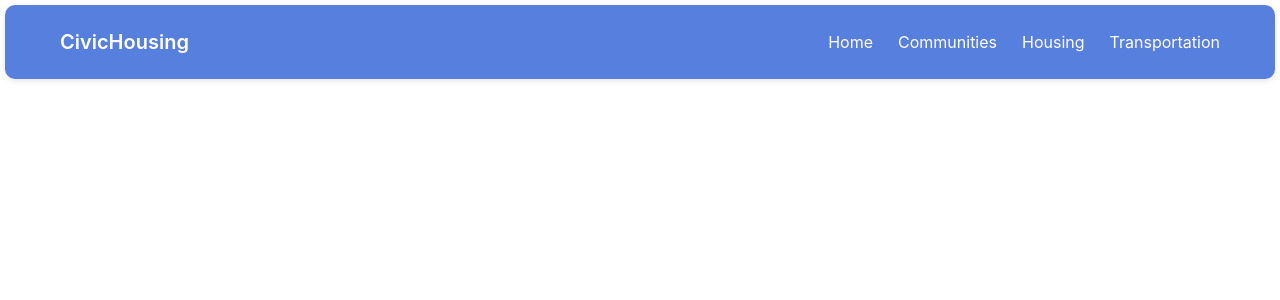
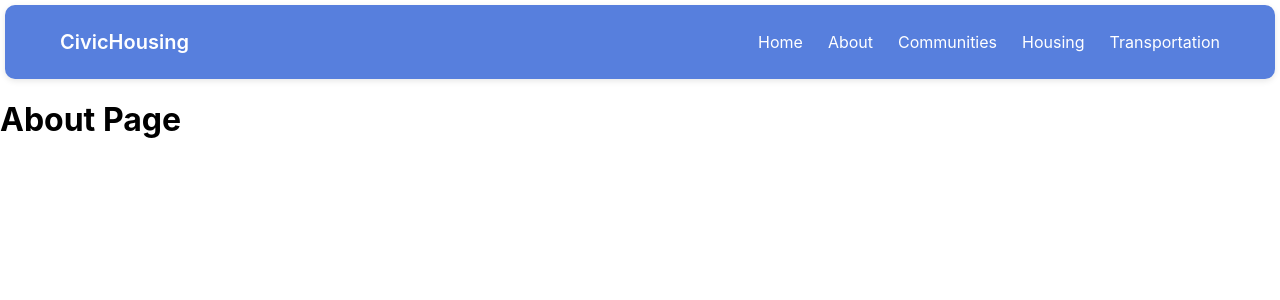
Before and after one commit to harinik961/CivicHousing, a React (Create React App) app in the folder frontend/: page /about in a window 1280 px wide. Shown: the top 300 px of the page. Built offline with nearby package versions, Linux system fonts and the light colour scheme.

Commit message:
STRUCTURE

```diff
--- a/frontend/src/App.js
+++ b/frontend/src/App.js
@@ -1,9 +1,13 @@
 import { BrowserRouter as Router, Routes, Route } from "react-router-dom";
+
 import Navbar from "./components/Navbar";
+
 import Home from "./pages/home";
-import Community from "./pages/Community";
-import Housing from "./pages/Housing";
-import Transportation from "./pages/Transportation";
+import Community from "./pages/Communities/Community";
+import Housing from "./pages/Housing/Housing";
+import Transportation from "./pages/Transportation/Transportation";
+import About from "./pages/About";
+
 function App() {
   return (
     <Router>
@@ -14,6 +18,7 @@
         <Route path="/community" element={<Community />} />
         <Route path="/housing" element={<Housing />} />
         <Route path="/transportation" element={<Transportation />} />
+        <Route path="/about" element={<About />} />
       </Routes>
     </Router>
   );
--- a/frontend/src/components/Navbar.js
+++ b/frontend/src/components/Navbar.js
@@ -8,9 +8,11 @@
 
       <div className="nav-links">
         <Link to="/">Home</Link>
+        <Link to="/about">About</Link>
         <Link to="/community">Communities</Link>
         <Link to="/housing">Housing</Link>
         <Link to="/transportation">Transportation</Link>
+
       </div>
     </nav>
   );
--- /dev/null
+++ b/frontend/src/pages/About.js
@@ -0,0 +1,3 @@
+export default function Home() {
+  return <h1>About Page</h1>;
+}
```
Also changed, not shown: frontend/src/pages/Communities/Community-Instance.js (added), frontend/src/pages/Communities/Community.css (added), frontend/src/pages/Communities/Community.js (renamed from frontend/src/pages/Community.js), frontend/src/pages/Housing/Housing-Instance.js (added), frontend/src/pages/Housing/Housing.css (added), frontend/src/pages/Housing/Housing.js (renamed from frontend/src/pages/Housing.js), frontend/src/pages/Transportation/Transport-Instance.js (added), frontend/src/pages/Transportation/Transportation.css (added), frontend/src/pages/Transportation/Transportation.js (renamed from frontend/src/pages/Transportation.js).
